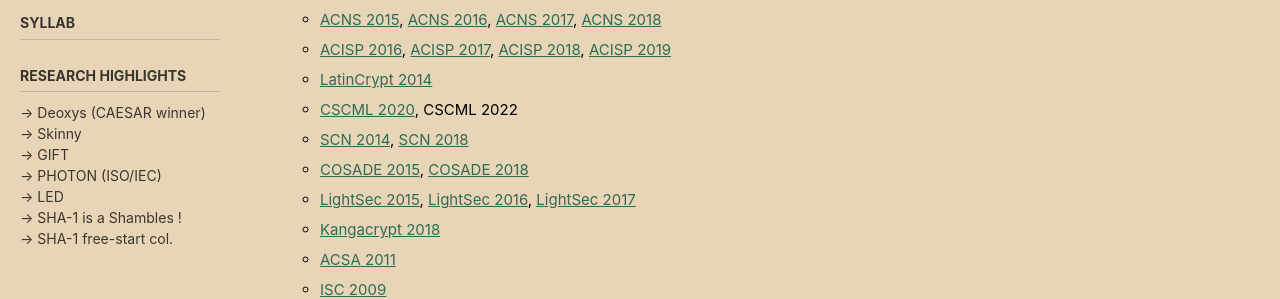
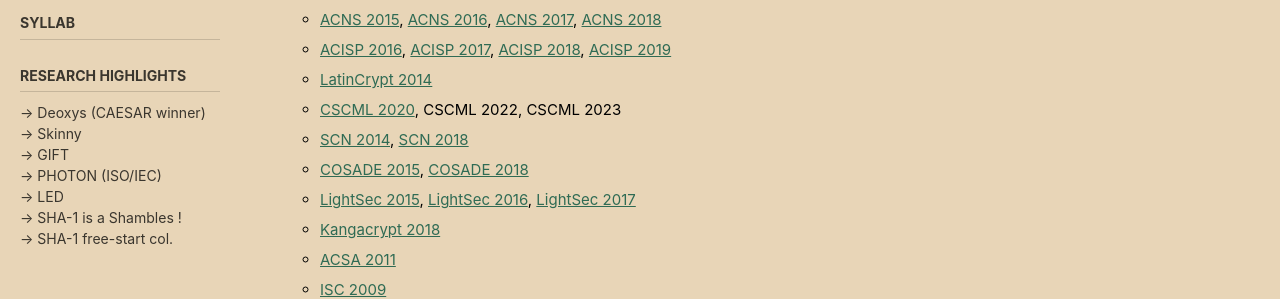
Before and after one commit to thomaspeyrin/web, a Jekyll site: the page built from activities.md, in a window 1280 px wide and 900 px high, scrolled down 208 px. Shown: the part 347-646 px from the top of the window. Built offline with Jekyll 4.4.1, drawn with Linux system fonts in a browser that asks for light colours; cached includes are drawn as plain includes; nearby versions of some CDN libraries; our own code applies the rules of GitHub Pages for plain Markdown files.

Commit message:
Update activities.md

```diff
--- a/activities.md
+++ b/activities.md
@@ -32,7 +32,7 @@ sidebar:
   - [ACNS 2015]("http://acns2015.cs.columbia.edu"), [ACNS 2016]("http://acns2016.sccs.surrey.ac.uk"), [ACNS 2017]("https://cy2sec.comm.eng.osaka-u.ac.jp/acns2017"), [ACNS 2018]("https://www.cosic.esat.kuleuven.be/events/acns2018")
   - [ACISP 2016]("http://nsclab.org/acisp2016"), [ACISP 2017]("http://acisp.massey.ac.nz"), [ACISP 2018]("https://ssl.informatics.uow.edu.au/acisp2018"), [ACISP 2019]("https://acisp19.canterbury.ac.nz/")
   - [LatinCrypt 2014]("https://sites.google.com/site/latincrypt2014")
-  - [CSCML 2020]("https://www.cs.bgu.ac.il/~fradmin/cscml20/"), CSCML 2022
+  - [CSCML 2020]("https://www.cs.bgu.ac.il/~fradmin/cscml20/"), CSCML 2022, CSCML 2023
   - [SCN 2014]("http://www.di.unisa.it/conferences/SCN14"), [SCN 2018]("http://scn.di.unisa.it")
   - [COSADE 2015]("https://cosade.telecom-paristech.fr/cosade15/index.html"), [COSADE 2018]("http://www.cosade.org")
   - [LightSec 2015]("https://wiki.crypto.rub.de/lightsec15/invited.html"), [LightSec 2016]("http://lightsec16.aksaray.edu.tr/tr"), [LightSec 2017]("http://www.sinconf.org/sin2017/workshop")
```
